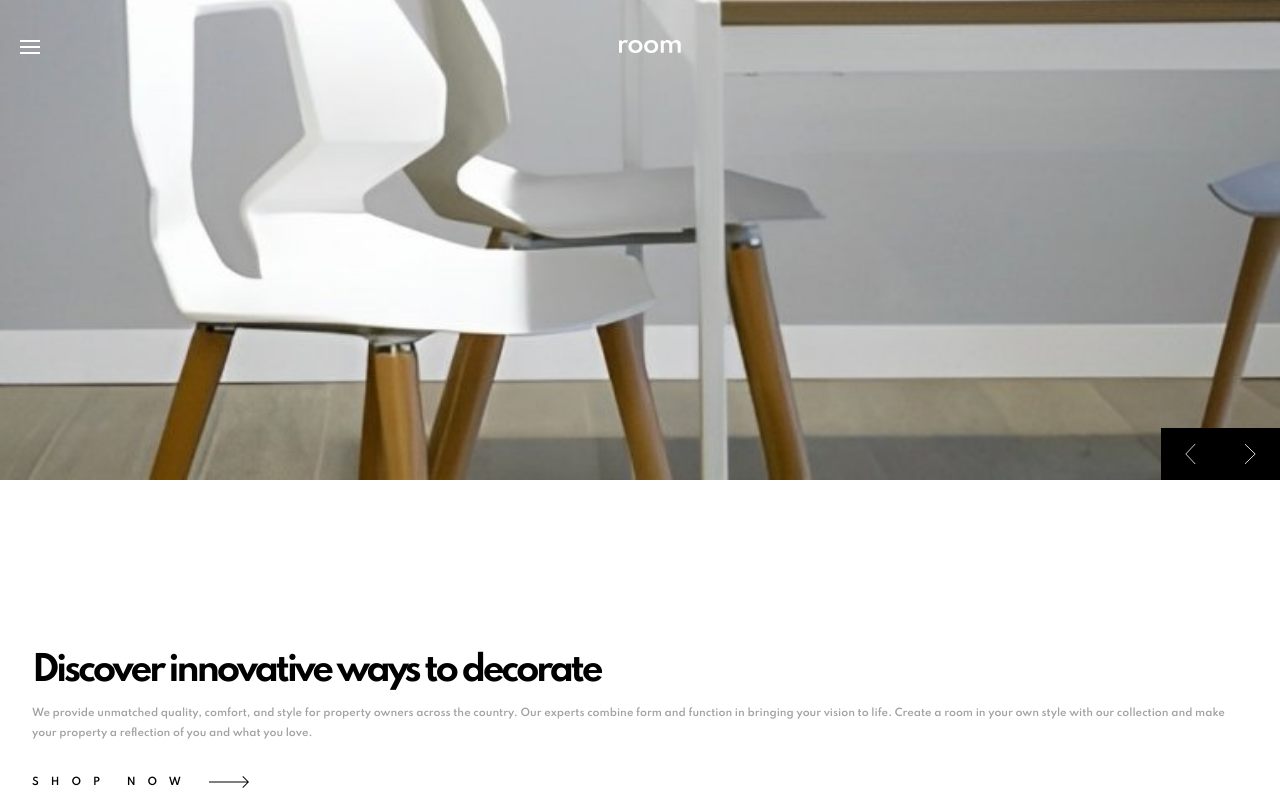
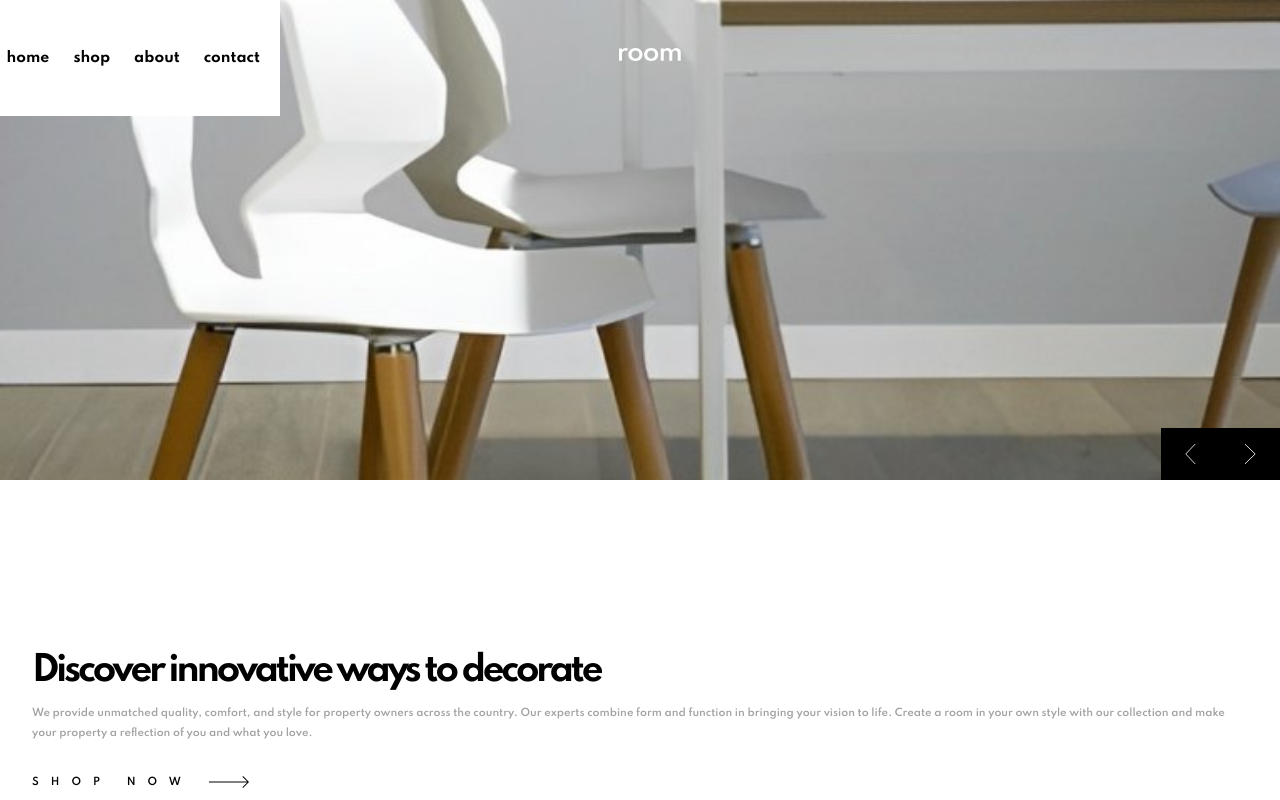
Before and after one commit to Kurniakun17/room-homepage, a React (Vite) app: page / in a window 1280 px wide. Shown: the top 800 px of the page. Built offline with nearby package versions, Linux system fonts and the light colour scheme.

Commit message:
adding canvas on navigation bar

```diff
--- a/src/components/Navbar.tsx
+++ b/src/components/Navbar.tsx
@@ -1,15 +1,48 @@
-import React from 'react';
+import React, { useState } from 'react';
 
 export const Navbar = () => {
+  const [isCanvasOpen, setIsCanvasOpen] = useState(false);
+
+  const onOpenHandler = () => {
+    setIsCanvasOpen(true);
+  };
+
+  const onCloseHandler = () => {
+    setIsCanvasOpen(false);
+  };
+
   return (
     <div className="absolute top-0 left-0 w-full">
-      <div className="flex items-center p-5 py-10 justify-between">
-        <button>
+      <div className="flex items-center justify-between p-5 py-12 ">
+        <button onClick={onOpenHandler}>
           <img src="./images/icon-hamburger.svg" alt="" />
         </button>
         <img src="./images/logo.svg" alt="" />
         <div></div>
       </div>
+      <div
+        className={`absolute w-full top-0 flex justify-between bg-white p-5 py-12 ${
+          isCanvasOpen ? 'translate-x-0' : 'translate-x-[-1000px]'
+        } transition-transform`}
+      >
+        <button onClick={onCloseHandler}>
+          <img src="./images/icon-close.svg" alt="" />
+        </button>
+        <div className="flex gap-6">
+          <a className="font-bold text-sm" href="">
+            home
+          </a>
+          <a className="font-bold text-sm" href="">
+            shop
+          </a>
+          <a className="font-bold text-sm" href="">
+            about
+          </a>
+          <a className="font-bold text-sm" href="">
+            contact
+          </a>
+        </div>
+      </div>
     </div>
   );
 };
--- a/tailwind.config.js
+++ b/tailwind.config.js
@@ -10,6 +10,9 @@ export default {
       },
       fontFamily: {
         'leagueSpartan': ['Spartan', 'sans-serif'],
+      },
+      screens: {
+        'desktop': '1440px'
       }
     },
   },
```
